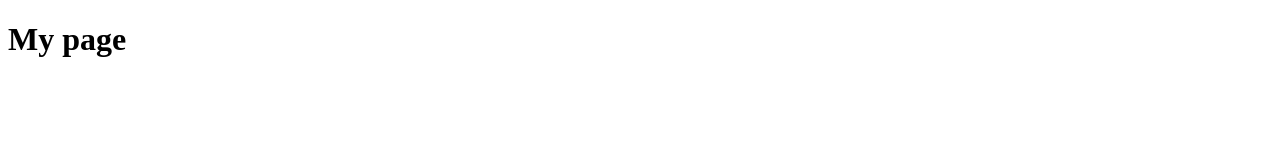
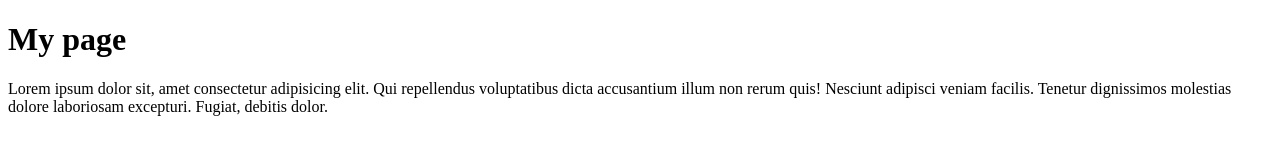
Before and after one commit to harsh-100/workshop-dev, a plain HTML site: page index.html in a window 1280 px wide. Drawn offline with Linux system fonts and the light colour scheme.

Commit message:
added loreum text

```diff
--- a/index.html
+++ b/index.html
@@ -7,5 +7,10 @@
   </head>
   <body>
     <h1>My page</h1>
+
+    Lorem ipsum dolor sit, amet consectetur adipisicing elit. Qui repellendus
+    voluptatibus dicta accusantium illum non rerum quis! Nesciunt adipisci
+    veniam facilis. Tenetur dignissimos molestias dolore laboriosam excepturi.
+    Fugiat, debitis dolor.
   </body>
 </html>
```
